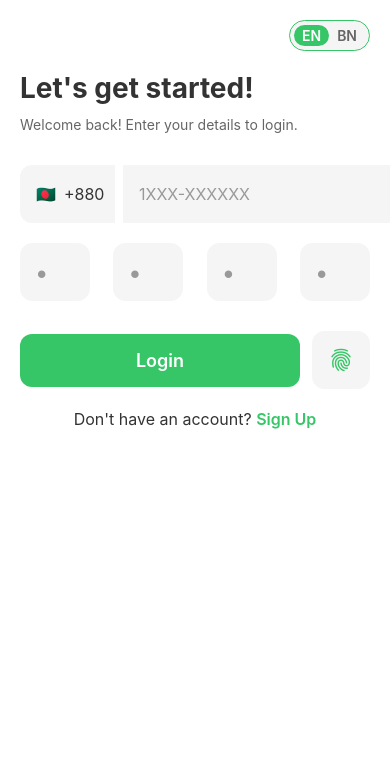
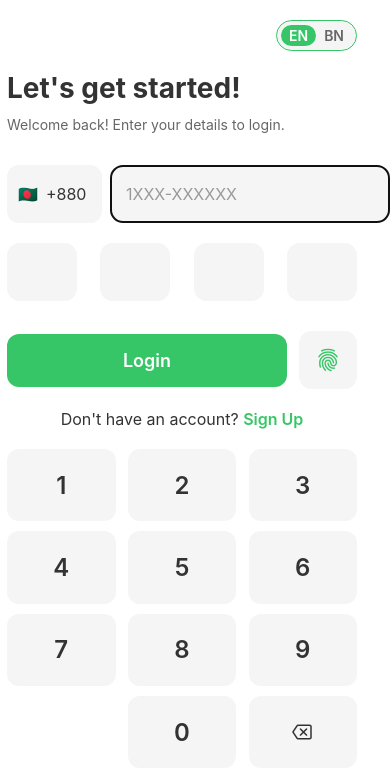
Before and after one commit to MasudRana924/tap-cash-app, a React Native app: screen /Signup in a window 390 px wide. Shown: the top 780 px of the page. Built offline with nearby package versions, Linux system fonts and the light colour scheme.

Commit message:
login screen added

```diff
--- /dev/null
+++ b/src/components/CustomKeyboard.tsx
@@ -0,0 +1,67 @@
+import React from 'react';
+import { View, Text, TouchableOpacity, StyleSheet } from 'react-native';
+import Icon from 'react-native-vector-icons/Ionicons';
+
+interface CustomKeyboardProps {
+  onKeyPress: (key: string) => void;
+  style?: any;
+}
+
+const CustomKeyboard: React.FC<CustomKeyboardProps> = ({ onKeyPress, style }) => {
+  const keys = ['1', '2', '3', '4', '5', '6', '7', '8', '9', '', '0', 'back'];
+
+  return (
+    <View style={[styles.keyboard, style]}>
+      {keys.map((key, index) => (
+        <TouchableOpacity
+          key={index}
+          style={[
+            styles.key,
+            key === '' && styles.keyEmpty,
+            key === 'back' && styles.keyBack,
+          ]}
+          onPress={() => key && onKeyPress(key)}
+          disabled={key === ''}
+        >
+          {key === 'back' ? (
+            <Icon name="backspace-outline" size={24} color="#333" />
+          ) : (
+            <Text style={styles.keyText}>{key}</Text>
+          )}
+        </TouchableOpacity>
+      ))}
+    </View>
+  );
+};
+
+const styles = StyleSheet.create({
+  keyboard: {
+    flexDirection: 'row',
+    flexWrap: 'wrap',
+    justifyContent: 'space-between',
+    marginTop: 20,
+    backgroundColor: '#fff',
+  },
+  key: {
+    width: '31%',
+    aspectRatio: 1.5,
+    backgroundColor: '#F5F5F5',
+    borderRadius: 12,
+    justifyContent: 'center',
+    alignItems: 'center',
+    marginBottom: 10,
+  },
+  keyEmpty: {
+    backgroundColor: 'transparent',
+  },
+  keyBack: {
+    backgroundColor: '#F5F5F5',
+  },
+  keyText: {
+    fontSize: 24,
+    fontWeight: '600',
+    color: '#333',
+  },
+});
+
+export default CustomKeyboard;
--- a/src/components/PINModal.tsx
+++ b/src/components/PINModal.tsx
@@ -109,14 +109,14 @@ const styles = StyleSheet.create({
     borderTopLeftRadius: 24,
     borderTopRightRadius: 24,
     paddingHorizontal: 20,
-    paddingVertical: 30,
-    paddingBottom: 40,
+    paddingVertical: 20,
+    paddingBottom: 25,
   },
   modalHeader: {
     flexDirection: 'row',
     alignItems: 'center',
     justifyContent: 'space-between',
-    marginBottom: 30,
+    marginBottom: 15,
   },
   closeButton: {
     padding: 5,
@@ -132,14 +132,14 @@ const styles = StyleSheet.create({
     width: 34,
   },
   pinSection: {
-    marginBottom: 30,
+    marginBottom: 15,
   },
   sectionTitle: {
-    fontSize: 16,
-    fontWeight: '600',
+    fontSize: 14,
+    fontWeight: '400',
     color: '#333',
     textAlign: 'center',
-    marginBottom: 30,
+    marginBottom: 15,
   },
   pinDisplay: {
     flexDirection: 'row',
@@ -159,15 +159,16 @@ const styles = StyleSheet.create({
     flexDirection: 'row',
     flexWrap: 'wrap',
     justifyContent: 'space-between',
+    marginTop: 20
   },
   key: {
     width: '31%',
-    aspectRatio: 1.5,
+    aspectRatio: 1.8,
     backgroundColor: '#F5F5F5',
     borderRadius: 12,
     justifyContent: 'center',
     alignItems: 'center',
-    marginBottom: 10,
+    marginBottom: 8,
   },
   keyEmpty: {
     backgroundColor: 'transparent',
--- a/src/screens/HomeScreen.tsx
+++ b/src/screens/HomeScreen.tsx
@@ -154,7 +154,7 @@ const HomeScreen = () => {
                   style={styles.profileImage}
                 />
                 <View style={styles.greetingSection}>
-                  <Text style={styles.greeting}>Hi, Jennifer</Text>
+                  <Text style={styles.greeting}>Hi, User</Text>
                   <Text style={styles.goodMorning}>Good Morning!</Text>
                 </View>
               </View>
@@ -187,7 +187,7 @@ const HomeScreen = () => {
               </TouchableOpacity>
               <TouchableOpacity style={styles.menuButton} onPress={() => setIsMenuExpanded(!isMenuExpanded)}>
                 <View style={styles.menuIconContainer}>
-                  <Icon name="ellipsis-horizontal" size={24} color="#fff" />
+                  <Icon name="ellipsis-horizontal" size={24} color="#37c667" />
                 </View>
               </TouchableOpacity>
             </View>
--- a/src/screens/LoginScreen.tsx
+++ b/src/screens/LoginScreen.tsx
@@ -1,4 +1,4 @@
-import React, { useState } from 'react';
+import React, { useState, useRef } from 'react';
 import {
   View,
   Text,
@@ -8,16 +8,20 @@ import {
   KeyboardAvoidingView,
   Platform,
   ScrollView,
-  Image,
+
 } from 'react-native';
 import { useNavigation } from '@react-navigation/native';
 import Icon from 'react-native-vector-icons/Ionicons';
+import CustomKeyboard from '../components/CustomKeyboard';
 
 const LoginScreen = () => {
   const navigation = useNavigation();
   const [phone, setPhone] = useState('');
-  const [pin, setPin] = useState(['', '', '', '']);
+  const [pin, setPin] = useState('');
   const [language, setLanguage] = useState<'EN' | 'BN'>('EN');
+  const [activeField, setActiveField] = useState<'phone' | 'pin'>('phone');
+
+  const phoneInputRef = useRef<TextInput>(null);
 
   const handleLogin = () => {
     navigation.navigate('MainHome' as never);
@@ -27,10 +31,25 @@ const LoginScreen = () => {
     navigation.navigate('Signup' as never);
   };
 
-  const handlePinChange = (index: number, value: string) => {
-    const newPin = [...pin];
-    newPin[index] = value;
-    setPin(newPin);
+  const handleKeyboardPress = (key: string) => {
+    if (activeField === 'phone') {
+      if (key === 'back') {
+        setPhone((prev) => prev.slice(0, -1));
+      } else {
+        setPhone((prev) => prev + key);
+      }
+    } else if (activeField === 'pin') {
+      if (key === 'back') {
+        setPin((prev) => prev.slice(0, -1));
+      } else if (pin.length < 4) {
+        setPin((prev) => prev + key);
+      }
+    }
+  };
+
+  const handlePinPress = () => {
+    setActiveField('pin');
+    phoneInputRef.current?.blur();
   };
 
   return (
@@ -73,32 +92,39 @@ const LoginScreen = () => {
               <Text style={styles.countryCode}>+880</Text>
             </View>
             <TextInput
+              ref={phoneInputRef}
               style={styles.phoneInput}
               placeholder="1XXX-XXXXXX"
               placeholderTextColor="#999"
               value={phone}
               onChangeText={setPhone}
               keyboardType="phone-pad"
+              showSoftInputOnFocus={false}
+              onFocus={() => setActiveField('phone')}
+              autoFocus={true}
             />
           </View>
 
           {/* PIN Input */}
-          <View style={styles.pinContainer}>
+          <TouchableOpacity
+            style={styles.pinContainer}
+            activeOpacity={1}
+            onPress={handlePinPress}
+          >
             {[0, 1, 2, 3].map((index) => (
-              <TextInput
+              <View
                 key={index}
-                style={styles.pinInput}
-                placeholder="•"
-                placeholderTextColor="#999"
-                value={pin[index]}
-                onChangeText={(value) => handlePinChange(index, value)}
-                keyboardType="numeric"
-                maxLength={1}
-                secureTextEntry
-                textAlign="center"
-              />
+                style={[
+                  styles.pinInput,
+                  activeField === 'pin' && pin.length === index && styles.pinInputActive,
+                ]}
+              >
+                <Text style={styles.pinInputText}>
+                  {pin.length > index ? '•' : ''}
+                </Text>
+              </View>
             ))}
-          </View>
+          </TouchableOpacity>
 
           <View style={styles.loginRow}>
             <TouchableOpacity style={styles.loginButton} onPress={handleLogin}>
@@ -112,11 +138,15 @@ const LoginScreen = () => {
           <TouchableOpacity onPress={handleSignup}>
             <Text style={styles.signupText}>Don't have an account? <Text style={styles.signupLink}>Sign Up</Text></Text>
           </TouchableOpacity>
+
+          {/* Custom Keyboard below button/links */}
+          <CustomKeyboard onKeyPress={handleKeyboardPress} />
         </View>
       </ScrollView>
     </KeyboardAvoidingView>
   );
 };
+
 
 const styles = StyleSheet.create({
   container: {
@@ -189,10 +219,9 @@ const styles = StyleSheet.create({
     flexDirection: 'row',
     alignItems: 'center',
     backgroundColor: '#F5F5F5',
-    paddingHorizontal: 15,
+    paddingHorizontal: 10,
     paddingVertical: 15,
-    borderTopLeftRadius: 12,
-    borderBottomLeftRadius: 12,
+    borderRadius: 12,
     borderWidth: 1,
     borderColor: '#F5F5F5',
     borderRightWidth: 0,
@@ -214,8 +243,8 @@ const styles = StyleSheet.create({
     height: 58,
     backgroundColor: '#F5F5F5',
     paddingHorizontal: 15,
-    borderTopRightRadius: 12,
-    borderBottomRightRadius: 12,
+    // borderTopRightRadius: 12,
+    borderRadius: 12,
     borderWidth: 1,
     borderColor: '#F5F5F5',
     fontSize: 16,
@@ -231,12 +260,19 @@ const styles = StyleSheet.create({
     height: 58,
     backgroundColor: '#F5F5F5',
     borderRadius: 12,
-    paddingHorizontal: 15,
+    borderWidth: 1,
+    borderColor: '#F5F5F5',
+    justifyContent: 'center',
+    alignItems: 'center',
+  },
+  pinInputActive: {
+    borderColor: '#37c667',
+  },
+  pinInputText: {
     fontSize: 24,
     fontWeight: 'bold',
-    borderWidth: 1,
-    borderColor: '#F5F5F5',
     color: '#333',
+    textAlign: 'center',
   },
   loginRow: {
     flexDirection: 'row',
--- a/src/screens/OTPScreen.tsx
+++ b/src/screens/OTPScreen.tsx
@@ -1,41 +1,27 @@
-import React, { useState, useRef } from 'react';
+import React, { useState } from 'react';
 import {
   View,
   Text,
-  TextInput,
   TouchableOpacity,
   StyleSheet,
   KeyboardAvoidingView,
   Platform,
   ScrollView,
+  Keyboard,
 } from 'react-native';
 import { useNavigation } from '@react-navigation/native';
 import Icon from 'react-native-vector-icons/Ionicons';
+import CustomKeyboard from '../components/CustomKeyboard';
 
 const OTPScreen = () => {
   const navigation = useNavigation();
-  const [otp, setOtp] = useState(['', '', '', '', '', '']);
-  const inputRefs = useRef<any[]>([]);
+  const [otp, setOtp] = useState('');
 
-  const handleOTPChange = (text: string, index: number) => {
-    const newOtp = [...otp];
-    newOtp[index] = text;
-    setOtp(newOtp);
-
-    // Auto-focus next input
-    if (text && index < 5) {
-      setTimeout(() => {
-        inputRefs.current[index + 1]?.focus();
-      }, 10);
-    }
-  };
-
-  const handleKeyPress = (e: any, index: number) => {
-    // Handle backspace to focus previous input
-    if (e.nativeEvent.key === 'Backspace' && !otp[index] && index > 0) {
-      setTimeout(() => {
-        inputRefs.current[index - 1]?.focus();
-      }, 10);
+  const handleKeyboardPress = (key: string) => {
+    if (key === 'back') {
+      setOtp((prev) => prev.slice(0, -1));
+    } else if (otp.length < 6) {
+      setOtp((prev) => prev + key);
     }
   };
 
@@ -77,22 +63,18 @@ const OTPScreen = () => {
 
           {/* OTP Inputs */}
           <View style={styles.otpContainer}>
-            {otp.map((digit, index) => (
-              <TextInput
+            {[0, 1, 2, 3, 4, 5].map((index) => (
+              <View
                 key={index}
-                ref={(ref: any) => {
-                  inputRefs.current[index] = ref;
-                }}
-                style={styles.otpInput}
-                placeholder=""
-                placeholderTextColor="#999"
-                value={digit}
-                onChangeText={(text) => handleOTPChange(text, index)}
-                onKeyPress={(e) => handleKeyPress(e, index)}
-                keyboardType="number-pad"
-                maxLength={1}
-                textAlign="center"
-              />
+                style={[
+                  styles.otpInput,
+                  otp.length === index && styles.otpInputActive,
+                ]}
+              >
+                <Text style={styles.otpInputText}>
+                  {otp[index] || ''}
+                </Text>
+              </View>
             ))}
           </View>
 
@@ -102,9 +84,12 @@ const OTPScreen = () => {
           </TouchableOpacity>
 
           {/* Resend Code Button */}
-          <TouchableOpacity onPress={handleResend}>
+          <TouchableOpacity onPress={handleResend} style={{ marginBottom: 20 }}>
             <Text style={styles.resendText}>Resend Code</Text>
           </TouchableOpacity>
+
+          {/* Custom Keyboard below buttons/links */}
+          <CustomKeyboard onKeyPress={handleKeyboardPress} />
         </View>
       </ScrollView>
     </KeyboardAvoidingView>
@@ -167,9 +152,17 @@ const styles = StyleSheet.create({
     backgroundColor: '#F6F6F6',
     borderWidth: 1,
     borderColor: '#F6F6F6',
+    justifyContent: 'center',
+    alignItems: 'center',
+  },
+  otpInputActive: {
+    borderColor: '#37c667',
+  },
+  otpInputText: {
     fontSize: 20,
     fontWeight: '600',
     color: '#333',
+    textAlign: 'center',
   },
   resendText: {
     color: '#007AFF',
--- a/src/screens/SendMoneyScreen.tsx
+++ b/src/screens/SendMoneyScreen.tsx
@@ -12,6 +12,7 @@ import {
   PermissionsAndroid,
   Alert,
 } from 'react-native';
+import { SafeAreaView } from 'react-native-safe-area-context';
 import { useNavigation } from '@react-navigation/native';
 import Icon from 'react-native-vector-icons/Ionicons';
 
@@ -106,6 +107,7 @@ const SendMoneyScreen = () => {
   );
 
   return (
+    <SafeAreaView style={styles.safeArea}>
       <KeyboardAvoidingView
         behavior={Platform.OS === 'ios' ? 'padding' : 'height'}
         style={styles.container}
@@ -122,11 +124,15 @@ const SendMoneyScreen = () => {
               <View style={styles.placeholder} />
             </View>
 
-          {/* Phone Input */}
+            {/* Phone Input with Bangladesh Flag */}
             <View style={styles.phoneContainer}>
+              <View style={styles.countryCodeContainer}>
+                <Text style={styles.flag}>🇧🇩</Text>
+                <Text style={styles.countryCode}>+880</Text>
+              </View>
               <TextInput
                 style={styles.phoneInput}
-              placeholder="Enter phone number"
+                placeholder="1XXX-XXXXXX"
                 placeholderTextColor="#999"
                 value={phoneNumber}
                 onChangeText={setPhoneNumber}
@@ -188,10 +194,14 @@ const SendMoneyScreen = () => {
           </View>
         </View>
       </KeyboardAvoidingView>
+    </SafeAreaView>
   );
 };
-
 const styles = StyleSheet.create({
+  safeArea: {
+    flex: 1,
+    backgroundColor: '#fff',
+  },
   container: {
     flex: 1,
     backgroundColor: '#fff',
@@ -202,7 +212,7 @@ const styles = StyleSheet.create({
   scrollContent: {
     flexGrow: 1,
     padding: 20,
-    paddingBottom: 100,
+    paddingBottom: 20,
   },
   header: {
     flexDirection: 'row',
@@ -224,14 +234,39 @@ const styles = StyleSheet.create({
     width: 34,
   },
   phoneContainer: {
+    flexDirection: 'row',
+    alignItems: 'center',
     marginBottom: 20,
+  },
+  countryCodeContainer: {
+    flexDirection: 'row',
+    alignItems: 'center',
+    backgroundColor: '#F5F5F5',
+    paddingHorizontal: 15,
+    paddingVertical: 15,
+    borderTopLeftRadius: 12,
+    borderBottomLeftRadius: 12,
+    borderWidth: 1,
+    borderColor: '#F5F5F5',
+    borderRightWidth: 0,
+    width: 95,
+    height: 58,
+    marginRight: 8,
+  },
+  flag: {
+    fontSize: 16,
+    marginRight: 8,
+  },
+  countryCode: {
+    fontSize: 16,
+    fontWeight: '400',
+    color: '#333',
   },
   continueButton: {
     backgroundColor: '#37c667',
     borderRadius: 12,
     padding: 16,
     alignItems: 'center',
-    marginBottom: 30,
   },
   continueButtonDisabled: {
     backgroundColor: '#ccc',
@@ -242,15 +277,10 @@ const styles = StyleSheet.create({
     fontWeight: '600',
   },
   bottomButtonContainer: {
-    position: 'absolute',
-    bottom: 0,
-    left: 0,
-    right: 0,
     backgroundColor: '#fff',
     paddingHorizontal: 20,
     paddingVertical: 15,
-    borderTopWidth: 1,
-    borderTopColor: '#F5F5F5',
+
   },
   quickSendSection: {
     marginBottom: 20,
@@ -288,10 +318,12 @@ const styles = StyleSheet.create({
     textAlign: 'center',
   },
   phoneInput: {
+    flex: 1,
     height: 58,
     backgroundColor: '#F5F5F5',
-    borderRadius: 12,
     paddingHorizontal: 15,
+    borderTopRightRadius: 12,
+    borderBottomRightRadius: 12,
     borderWidth: 1,
     borderColor: '#F5F5F5',
     fontSize: 16,
--- a/src/screens/SignupScreen.tsx
+++ b/src/screens/SignupScreen.tsx
@@ -1,4 +1,4 @@
-import React, { useState } from 'react';
+import React, { useState, useRef } from 'react';
 import {
   View,
   Text,
@@ -8,18 +8,21 @@ import {
   KeyboardAvoidingView,
   Platform,
   ScrollView,
+
 } from 'react-native';
 import { useNavigation } from '@react-navigation/native';
-import Icon from 'react-native-vector-icons/Ionicons';
+
+import CustomKeyboard from '../components/CustomKeyboard';
 
 const SignupScreen = () => {
   const navigation = useNavigation();
   const [phone, setPhone] = useState('');
-  const [email, setEmail] = useState('');
   const [password, setPassword] = useState('');
   const [referralCode, setReferralCode] = useState('');
-  const [showPassword, setShowPassword] = useState(false);
-  const [agreeTerms, setAgreeTerms] = useState(false);
+  const [activeField, setActiveField] = useState<'phone' | 'password' | 'referral'>('phone');
+
+  const phoneInputRef = useRef<TextInput>(null);
+  const referralInputRef = useRef<TextInput>(null);
 
   const handleSignup = () => {
     navigation.navigate('OTP' as never);
@@ -27,6 +30,34 @@ const SignupScreen = () => {
 
   const handleBackToLogin = () => {
     navigation.goBack();
+  };
+
+  const handleKeyboardPress = (key: string) => {
+    if (activeField === 'phone') {
+      if (key === 'back') {
+        setPhone((prev) => prev.slice(0, -1));
+      } else {
+        setPhone((prev) => prev + key);
+      }
+    } else if (activeField === 'password') {
+      if (key === 'back') {
+        setPassword((prev) => prev.slice(0, -1));
+      } else if (password.length < 4) {
+        setPassword((prev) => prev + key);
+      }
+    } else if (activeField === 'referral') {
+      if (key === 'back') {
+        setReferralCode((prev) => prev.slice(0, -1));
+      } else {
+        setReferralCode((prev) => prev + key);
+      }
+    }
+  };
+
+  const handlePinPress = () => {
+    setActiveField('password');
+    phoneInputRef.current?.blur();
+    referralInputRef.current?.blur();
   };
 
   return (
@@ -48,68 +79,52 @@ const SignupScreen = () => {
               <Text style={styles.countryCode}>+880</Text>
             </View>
             <TextInput
+              ref={phoneInputRef}
               style={styles.phoneInput}
               placeholder="1XXX-XXXXXX"
               placeholderTextColor="#999"
               value={phone}
               onChangeText={setPhone}
               keyboardType="phone-pad"
+              showSoftInputOnFocus={false}
+              onFocus={() => setActiveField('phone')}
+              autoFocus={true}
             />
           </View>
 
-          {/* Password Input */}
-          <View style={styles.passwordContainer}>
-            <TextInput
-              style={styles.passwordInput}
-              placeholder="Password"
-              placeholderTextColor="#999"
-              value={password}
-              onChangeText={setPassword}
-              secureTextEntry={!showPassword}
-            />
-            <TouchableOpacity
-              onPress={() => setShowPassword(!showPassword)}
-              style={styles.eyeIcon}
-            >
-              <Icon
-                name={showPassword ? 'eye' : 'eye-off'}
-                size={24}
-                color="#999"
-              />
-            </TouchableOpacity>
-          </View>
+          {/* Password Input (4-digit PIN like Login) */}
+          <TouchableOpacity
+            style={styles.pinContainer}
+            activeOpacity={1}
+            onPress={handlePinPress}
+          >
+            {[0, 1, 2, 3].map((index) => (
+              <View
+                key={index}
+                style={[
+                  styles.pinInput,
+                  activeField === 'password' && password.length === index && styles.pinInputActive,
+                ]}
+              >
+                <Text style={styles.pinInputText}>
+                  {password.length > index ? '•' : ''}
+                </Text>
+              </View>
+            ))}
+          </TouchableOpacity>
 
           {/* Referral Code */}
           <TextInput
+            ref={referralInputRef}
             style={styles.input}
             placeholder="Referral Code (Optional)"
             placeholderTextColor="#999"
             value={referralCode}
             onChangeText={setReferralCode}
             autoCapitalize="none"
+            showSoftInputOnFocus={false}
+            onFocus={() => setActiveField('referral')}
           />
-
-          {/* Terms Checkbox */}
-          <View style={styles.checkboxContainer}>
-            <TouchableOpacity
-              onPress={() => setAgreeTerms(!agreeTerms)}
-              style={styles.checkbox}
-            >
-              <View
-                style={[
-                  styles.checkboxInner,
-                  agreeTerms && styles.checkboxChecked,
-                ]}
-              >
-                {agreeTerms && (
-                  <Icon name="checkmark" size={16} color="#fff" />
-                )}
-              </View>
-            </TouchableOpacity>
-            <Text style={styles.termsText}>
-              I agree to the TapCash Terms and Conditions and Privacy Policy
-            </Text>
-          </View>
 
           {/* Continue Button */}
           <TouchableOpacity
@@ -123,6 +138,9 @@ const SignupScreen = () => {
           <TouchableOpacity onPress={handleBackToLogin}>
             <Text style={styles.loginText}>Already have an account? <Text style={styles.loginLink}>Login</Text></Text>
           </TouchableOpacity>
+
+          {/* Custom Keyboard below button/links */}
+          <CustomKeyboard onKeyPress={handleKeyboardPress} />
         </View>
       </ScrollView>
     </KeyboardAvoidingView>
@@ -162,10 +180,9 @@ const styles = StyleSheet.create({
     flexDirection: 'row',
     alignItems: 'center',
     backgroundColor: '#F5F5F5',
-    paddingHorizontal: 15,
+    paddingHorizontal: 10,
     paddingVertical: 15,
-    borderTopLeftRadius: 12,
-    borderBottomLeftRadius: 12,
+    borderRadius: 12,
     borderWidth: 1,
     borderColor: '#F5F5F5',
     borderRightWidth: 0,
@@ -187,8 +204,7 @@ const styles = StyleSheet.create({
     height: 58,
     backgroundColor: '#F5F5F5',
     paddingHorizontal: 15,
-    borderTopRightRadius: 12,
-    borderBottomRightRadius: 12,
+    borderRadius: 12,
     borderWidth: 1,
     borderColor: '#F5F5F5',
     fontSize: 16,
@@ -205,26 +221,29 @@ const styles = StyleSheet.create({
     borderColor: '#F5F5F5',
     color: '#333',
   },
-  passwordContainer: {
+  pinContainer: {
     flexDirection: 'row',
-    alignItems: 'center',
-    marginBottom: 15,
+    justifyContent: 'space-between',
+    marginBottom: 20,
   },
-  passwordInput: {
-    flex: 1,
+  pinInput: {
+    width: 70,
     height: 58,
     backgroundColor: '#F5F5F5',
     borderRadius: 12,
-    paddingHorizontal: 15,
-    fontSize: 16,
     borderWidth: 1,
     borderColor: '#F5F5F5',
+    justifyContent: 'center',
+    alignItems: 'center',
+  },
+  pinInputActive: {
+    borderColor: '#37c667',
+  },
+  pinInputText: {
+    fontSize: 24,
+    fontWeight: 'bold',
     color: '#333',
-  },
-  eyeIcon: {
-    position: 'absolute',
-    right: 15,
-    padding: 5,
+    textAlign: 'center',
   },
   requirements: {
     marginBottom: 20,
```
Lines whose indentation alone changed are shown as unchanged.
